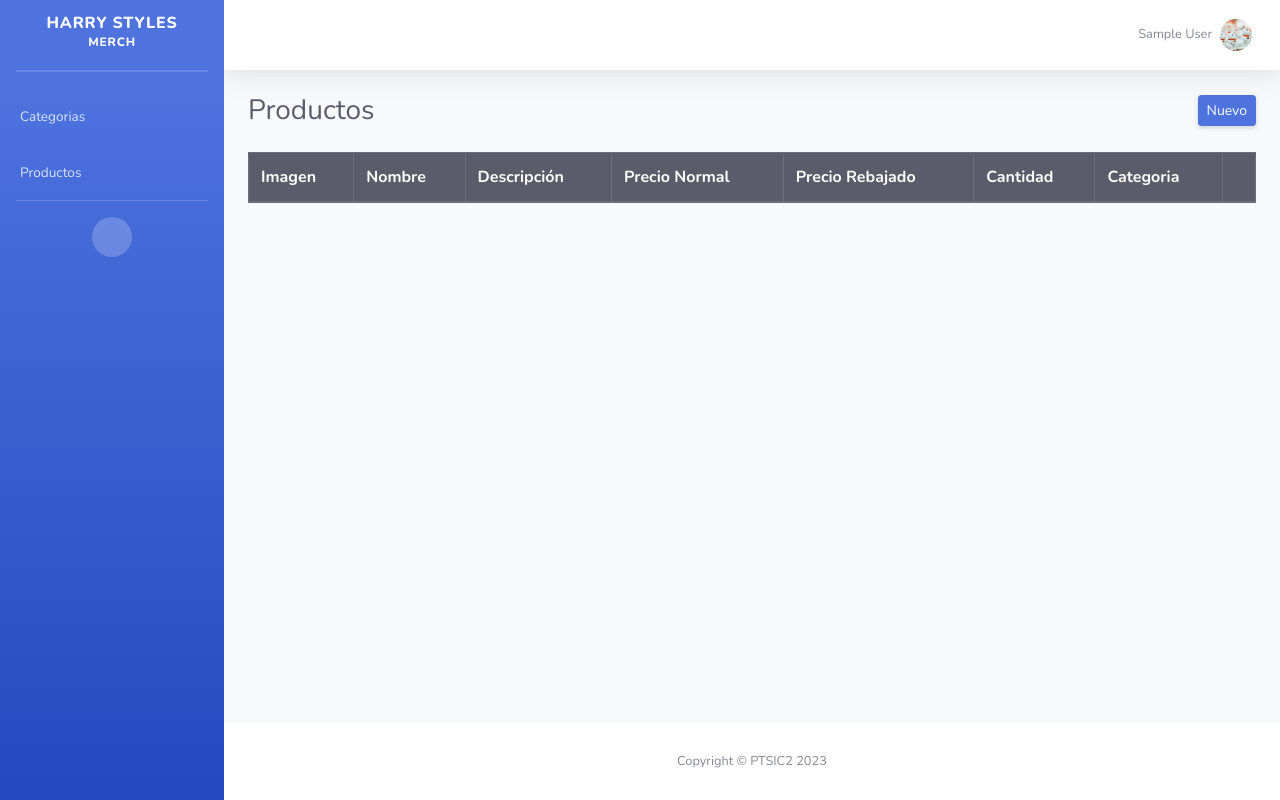
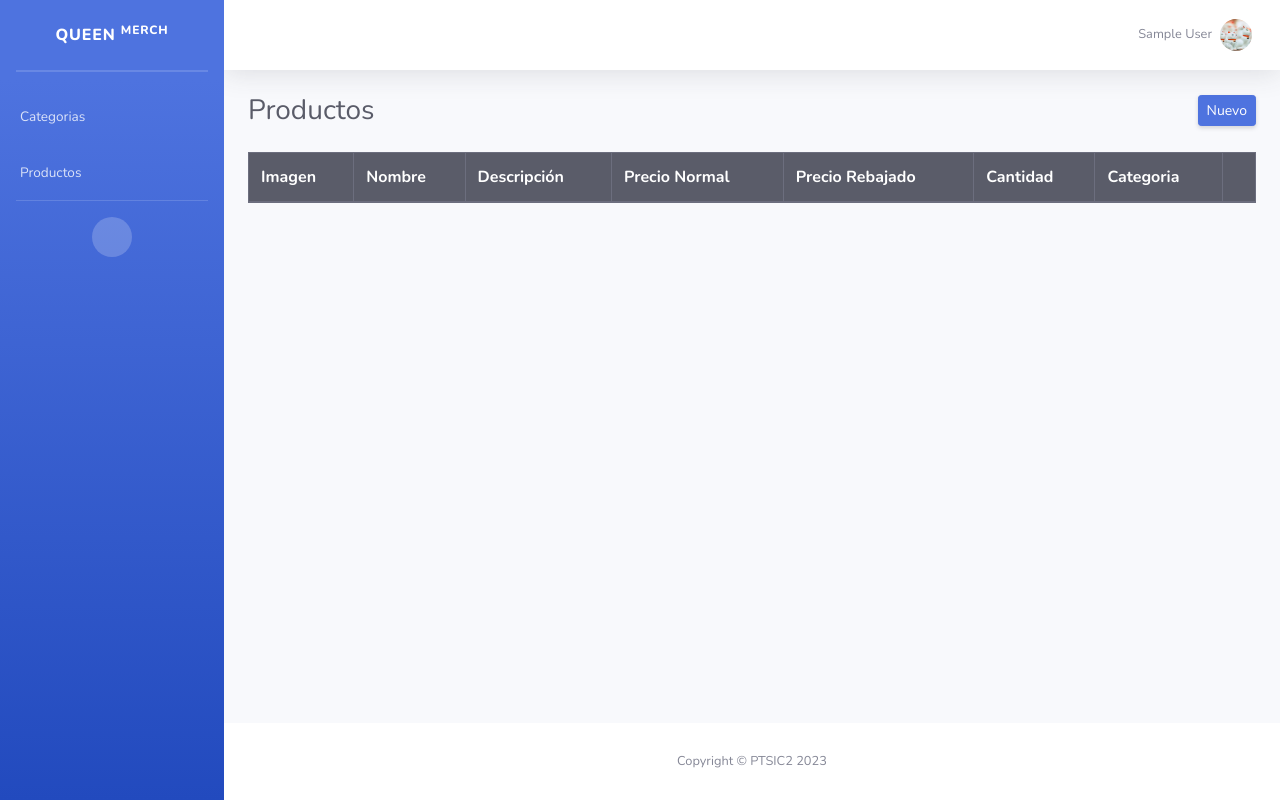
Before and after one commit to HannCM/TSIC2, a PHP site: page /admin/productos.php in a window 1280 px wide. Run offline with PHP 8.4, Linux system fonts and the light colour scheme; the visitor is signed in with stand-in values (Sample User, id 1); data that the repository does not hold is empty; some libraries are stand-ins or nearby versions.

Commit message:
Actualizar Productos Tienda

```diff
--- a/card/admin/includes/header.php
+++ b/card/admin/includes/header.php
@@ -13,7 +13,7 @@ if (empty($_SESSION['id'])) {
     <meta name="description" content="">
     <meta name="author" content="">
 
-    <title>HS</title>
+    <title>Queen's Merch</title>
 
     <!-- Custom fonts for this template-->
     <link href="https://fonts.googleapis.com/css?family=Nunito:200,200i,300,300i,400,400i,600,600i,700,700i,800,800i,900,900i" rel="stylesheet">
@@ -36,7 +36,7 @@ if (empty($_SESSION['id'])) {
                 <div class="sidebar-brand-icon rotate-n-15">
                   <!--  <i class="fas fa-laugh-wink"></i>-->
                 </div>
-                <div class="sidebar-brand-text mx-3">Harry Styles <sup> Merch</sup></div>
+                <div class="sidebar-brand-text mx-3">Queen <sup> Merch</sup></div>
             </a>
 
             <!-- Divider -->
--- a/card/carrito.php
+++ b/card/carrito.php
@@ -24,7 +24,7 @@ require_once "config/config.php";
     <div class="container">
         <nav class="navbar navbar-expand-lg navbar-light">
             <div class="container-fluid">
-                <a class="navbar-brand" href="./">TSC2</a>
+                <a class="navbar-brand" href="./">TSIC2</a>
                 <button class="navbar-toggler" type="button" data-bs-toggle="collapse" data-bs-target="#navbarNav" aria-controls="navbarNav" aria-expanded="false" aria-label="Toggle navigation">
                     <span class="navbar-toggler-icon"></span>
                 </button>
--- a/card/index.php
+++ b/card/index.php
@@ -45,7 +45,7 @@
     <header class="bg-dark py-5">
         <div class="container px-4 px-lg-5 my-5">
             <div class="text-center text-white">
-                <h1 class="display-4 fw-bolder">HS</h1>
+                <h1 class="display-4 fw-bolder">The Legend</h1>
                 <p class="lead fw-normal text-white-50 mb-0">All for you concert!</p>
             </div>
         </div>
```
Also changed, not shown: card/assets/css/styles.css, card/assets/img/20230613002504.jpg (added), card/assets/img/20230613002620.jpg (added), card/assets/img/20230613003141.jpg (added), card/assets/img/20230613010150.jpg (added), card/assets/img/20230613010702.jpg (added), card/assets/img/20230613010745.jpg (added), card/assets/img/20230613010944.jpg (added), card/assets/img/20230613011031.jpg (added), card/assets/img/20230613011129.jpg (added), card/assets/img/20230613011226.jpg (added), card/assets/img/20230613011603.jpg (added).
